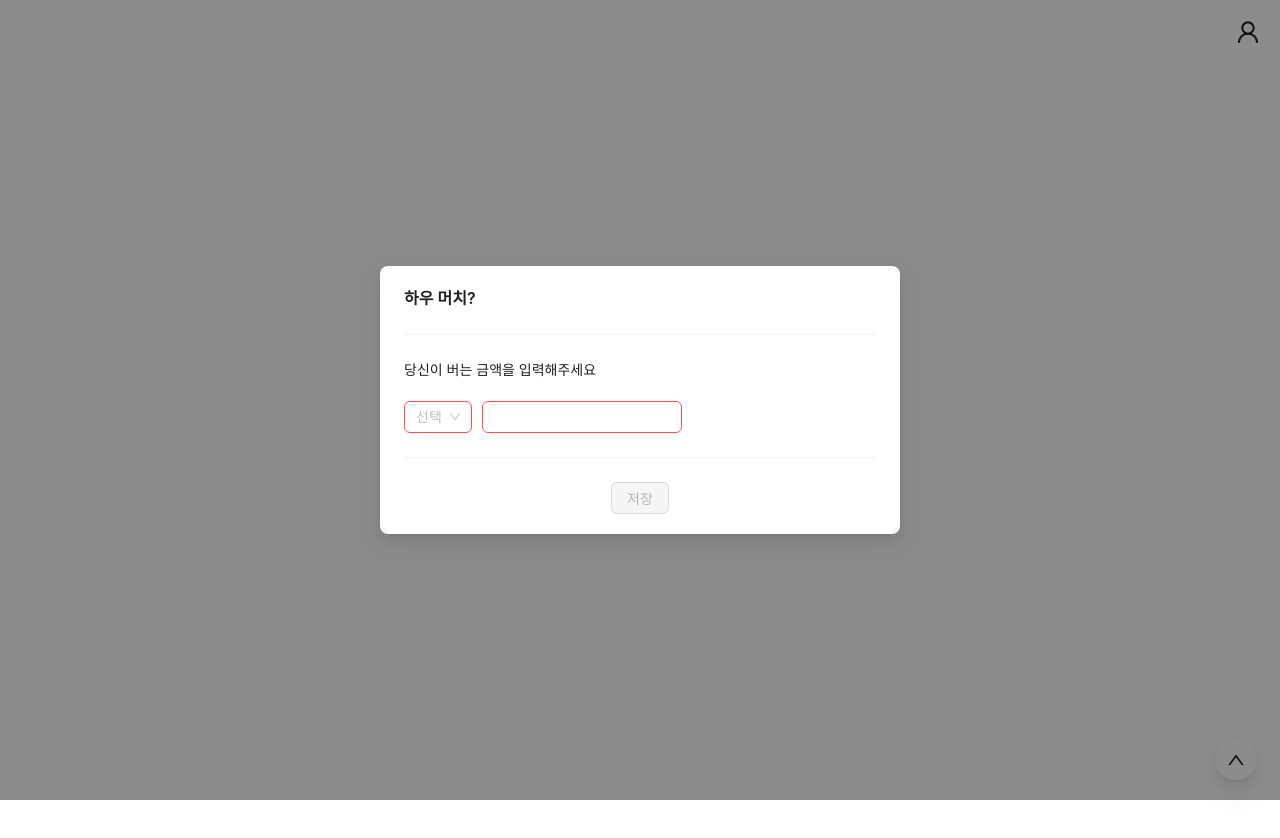
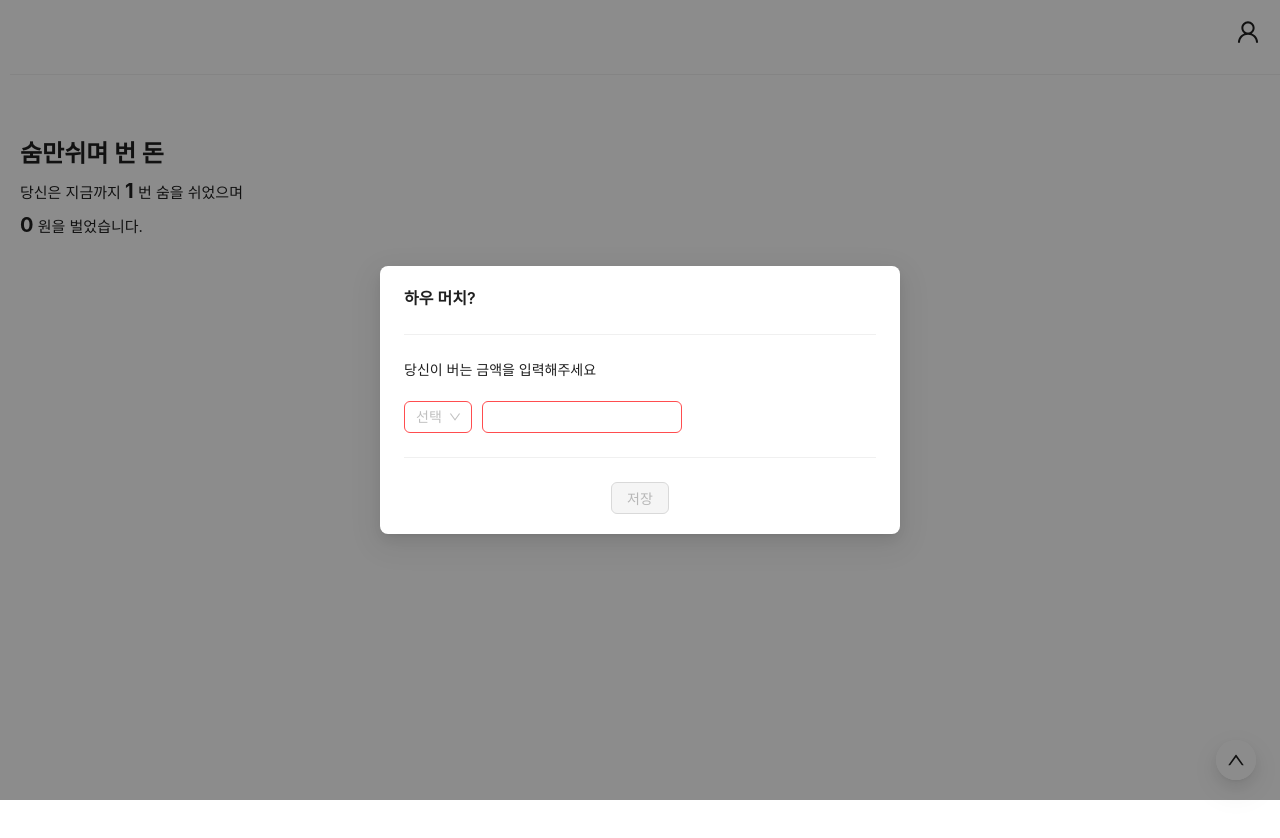
Before and after one commit to ksnd0297/breath, a Next.js app: page /components/Money in a window 1280 px wide. Before the commit this address had no page. Shown: the top 838 px of the page. After the commit the page ends 800 px from the top, so only its background shows below. Built offline with nearby package versions, Linux system fonts and the light colour scheme.

Commit message:
feat : 숨만쉬며 번 돈 작성

```diff
--- a/src/components/Modal.tsx
+++ b/src/components/Modal.tsx
@@ -1,6 +1,7 @@
 import {SELECT_OPTION} from "@/constant/layout";
 import {getItem, setItem} from "@/utils/localStorage";
 import {Divider, Flex, InputNumber, Select, Modal as _Modal} from "antd";
+import {useRouter} from "next/router";
 import {useState} from "react";
 
 interface Props {
@@ -13,8 +14,14 @@ export interface Info {
   wage: number;
 }
 
+export interface Time {
+  time: string;
+}
+
 const Modal = (props: Props) => {
   const {isModalOpen, handleClose} = props;
+
+  const router = useRouter();
 
   const info = getItem<Info>("info");
 
@@ -31,8 +38,11 @@ const Modal = (props: Props) => {
 
   const onOk = () => {
     setItem("info", {option, wage});
+    setItem("time", {time: new Date()});
 
     handleClose();
+
+    router.reload();
   };
 
   const isDisabled = !option || !wage;
--- a/src/components/layout/index.tsx
+++ b/src/components/layout/index.tsx
@@ -1,4 +1,4 @@
-import {Layout as _Layout} from "antd";
+import {Divider, Layout as _Layout} from "antd";
 import {Content} from "antd/es/layout/layout";
 
 import {ReactNode, useEffect, useState} from "react";
@@ -38,9 +38,10 @@ const Layout = (props: Props) => {
 
   return (
     <>
-      <_Layout>
+      <_Layout style={{backgroundColor: "white", width: "100%", height: "100%"}}>
         <Header handleOpen={handleOpen} />
-        <_Layout style={{backgroundColor: "white"}}>
+        <Divider style={{margin: 10}} />
+        <_Layout style={{backgroundColor: "white", width: "100%", height: "100%"}}>
           <Content>{children}</Content>
         </_Layout>
         <Footer />
--- a/src/pages/_document.tsx
+++ b/src/pages/_document.tsx
@@ -3,7 +3,9 @@ import {Html, Head, Main, NextScript} from "next/document";
 export default function Document() {
   return (
     <Html lang='en'>
-      <Head />
+      <Head>
+        <meta name='viewport' content='width=device-width, initial-scale=1' />
+      </Head>
       <body>
         <Main />
         <NextScript />
--- /dev/null
+++ b/src/pages/components/Money/index.tsx
@@ -0,0 +1,93 @@
+import {Info, Time} from "@/components/Modal";
+import {getItem} from "@/utils/localStorage";
+import {Divider, Flex} from "antd";
+import {useEffect, useState} from "react";
+
+const Money = () => {
+  const [count, setCount] = useState(0);
+  const [money, setMoney] = useState(0);
+
+  const info = getItem<Info>("info");
+  const time = getItem<Time>("time");
+
+  useEffect(() => {
+    if (!time || !info) return;
+
+    const elapsedMSec = new Date().getTime() - new Date(time.time).getTime();
+
+    // 경과한 초
+    const elapsedSec = elapsedMSec / 1000;
+
+    // 4초 당 1번 호흡
+    setCount(Math.round(elapsedSec / 4));
+  }, [time, info]);
+
+  useEffect(() => {
+    const interval = setInterval(() => {
+      setCount((prev) => prev + 1);
+    }, 4000);
+
+    return () => {
+      clearInterval(interval);
+    };
+  }, []);
+
+  useEffect(() => {
+    if (!info) return;
+    const {option, wage} = info;
+
+    const elapsedSec = count * 4;
+    let wagePerSec = 0;
+
+    if (option === "daily") {
+      wagePerSec = Math.round(wage / 86400);
+    } else if (option === "weekly") {
+      wagePerSec = Math.round(wage / 604800);
+    } else if (option === "monthly") {
+      wagePerSec = Math.round(wage / 2.628e6);
+    } else if (option === "yearly") {
+      wagePerSec = Math.round(wage / 3.154e7);
+    }
+
+    setMoney(elapsedSec * wagePerSec);
+  }, [count]);
+
+  return (
+    <Flex style={{height: 200, padding: 20}} vertical gap={10} justify='center'>
+      <p style={{fontSize: 24, fontWeight: "bold"}}>숨만쉬며 번 돈</p>
+      <p
+        style={{
+          fontSize: 15,
+        }}
+      >
+        당신은 지금까지{" "}
+        <span
+          style={{
+            fontSize: 20,
+            fontWeight: "bold",
+          }}
+        >
+          {count}
+        </span>{" "}
+        번 숨을 쉬었으며
+      </p>
+      <p
+        style={{
+          fontSize: 15,
+        }}
+      >
+        <span
+          style={{
+            fontSize: 20,
+            fontWeight: "bold",
+          }}
+        >
+          {money.toLocaleString()}
+        </span>{" "}
+        원을 벌었습니다.
+      </p>
+    </Flex>
+  );
+};
+
+export default Money;
--- a/src/pages/index.tsx
+++ b/src/pages/index.tsx
@@ -1,3 +1,5 @@
+import Money from "./components/Money";
+
 export default function Home() {
-  return <div>CONTENT</div>;
+  return <Money />;
 }
```
